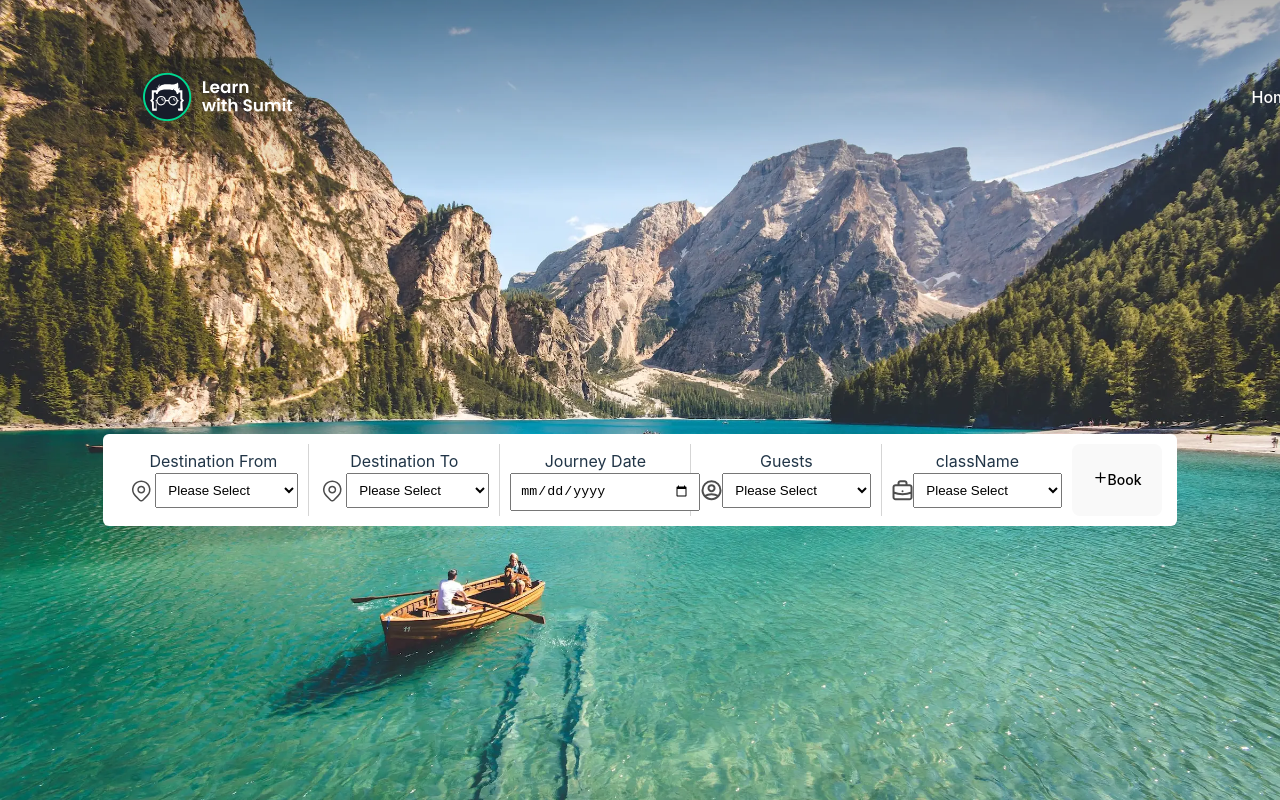
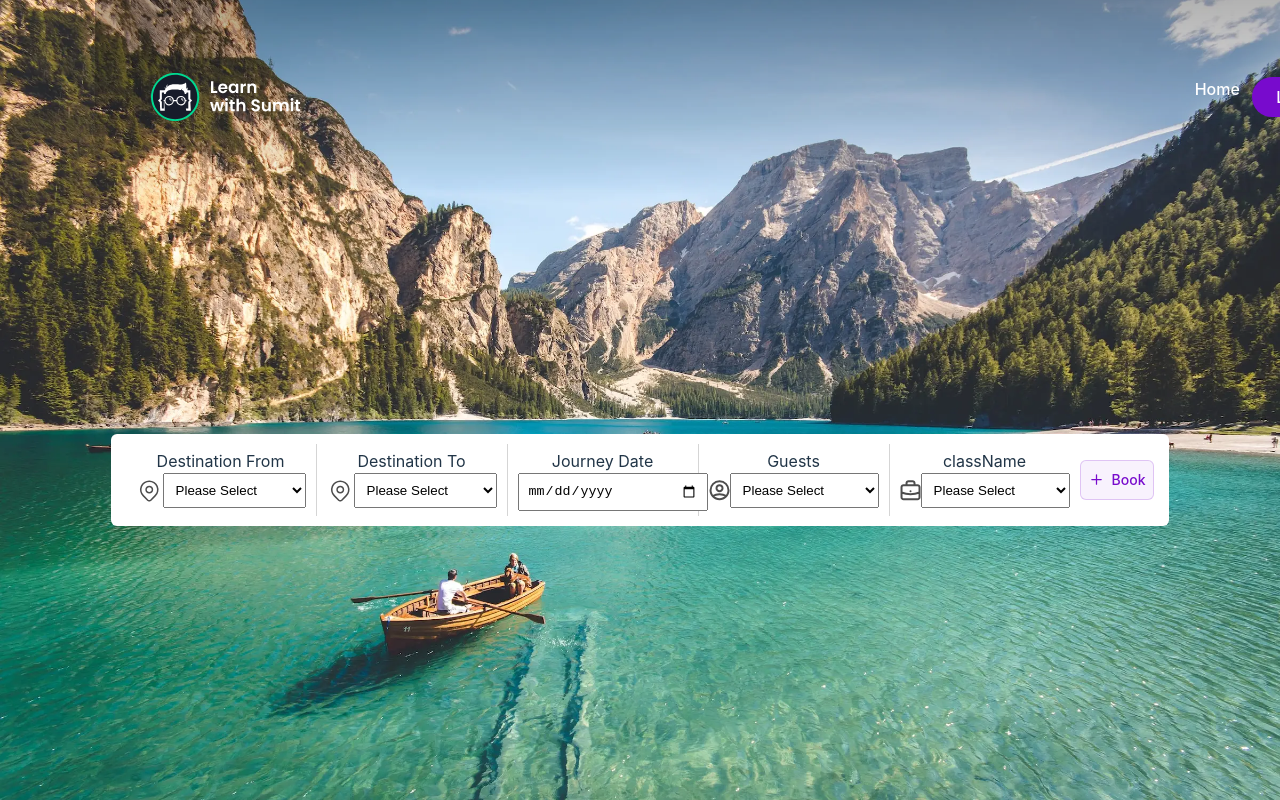
Before and after one commit to Hasib787/flight-booking-system, a React (Vite) app: page / in a window 1280 px wide. Built offline with nearby package versions, Linux system fonts and the light colour scheme.

Commit message:
clean style

```diff
--- a/src/components/Home/Home.css
+++ b/src/components/Home/Home.css
@@ -10,10 +10,6 @@
     flex: 1;
     width: 100%;
     min-width: 170px;
-  }
-
-  summary {
-    display: list-item;
   }
 
   /*
@@ -36,28 +32,11 @@
     margin: 0;
   }
 
-  textarea {
-    resize: vertical;
-  }
-
   /* Set the default cursor for buttons. */
 
 button,
 [role="button"] {
   cursor: pointer;
-}
-
-/*
-Make sure disabled buttons don't get the pointer cursor.
-*/
-
-:disabled {
-  cursor: default;
-}
-
-
-.container {
-  width: 100%;
 }
 
 @media (min-width: 640px) {
@@ -112,17 +91,10 @@ Make sure disabled buttons don't get the pointer cursor.
   display: flex;
 }
 
-.table {
-  display: table;
-}
-
 .hidden {
   display: none;
 }
 
-.h-6 {
-  height: 1.5rem;
-}
 
 .w-full {
   width: 100%;
@@ -144,13 +116,6 @@ Make sure disabled buttons don't get the pointer cursor.
   flex-direction: row;
 }
 
-.items-center {
-  align-items: center;
-}
-
-.justify-center {
-  justify-content: center;
-}
 
 .gap-4 {
   gap: 1rem;
@@ -240,3 +205,35 @@ Make sure disabled buttons don't get the pointer cursor.
   outline: 2px solid transparent;
   outline-offset: 2px;
 }
+
+.addCity {
+  display: flex;
+  height: 40px;
+  cursor: pointer;
+  align-items: center;
+  gap: 0.5rem;
+  align-self: center;
+  border-radius: 0.375rem;
+  border-width: 1px;
+  border-color: rgb(120 11 205 / 0.2);
+  background-color: rgb(120 11 205 / 0.05);
+  padding-left: 0.5rem;
+  padding-right: 0.5rem;
+  --tw-text-opacity: 1;
+  color: rgb(120 11 205 / var(--tw-text-opacity));
+  transition-property: all;
+  transition-timing-function: cubic-bezier(0.4, 0, 0.2, 1);
+  transition-duration: 150ms;
+}
+
+.addCity:hover {
+  --tw-bg-opacity: 1;
+  background-color: rgb(120 11 205 / var(--tw-bg-opacity));
+  --tw-text-opacity: 1;
+  color: rgb(255 255 255 / var(--tw-text-opacity));
+  --tw-shadow: 0 4px 6px -1px rgb(0 0 0 / 0.1), 0 2px 4px -2px rgb(0 0 0 / 0.1);
+  --tw-shadow-colored: 0 4px 6px -1px var(--tw-shadow-color), 0 2px 4px -2px var(--tw-shadow-color);
+  box-shadow: var(--tw-ring-offset-shadow, 0 0 #0000), var(--tw-ring-shadow, 0 0 #0000), var(--tw-shadow);
+  --tw-shadow-color: rgb(120 11 205 / 0.4);
+  --tw-shadow: var(--tw-shadow-colored);
+}
```
